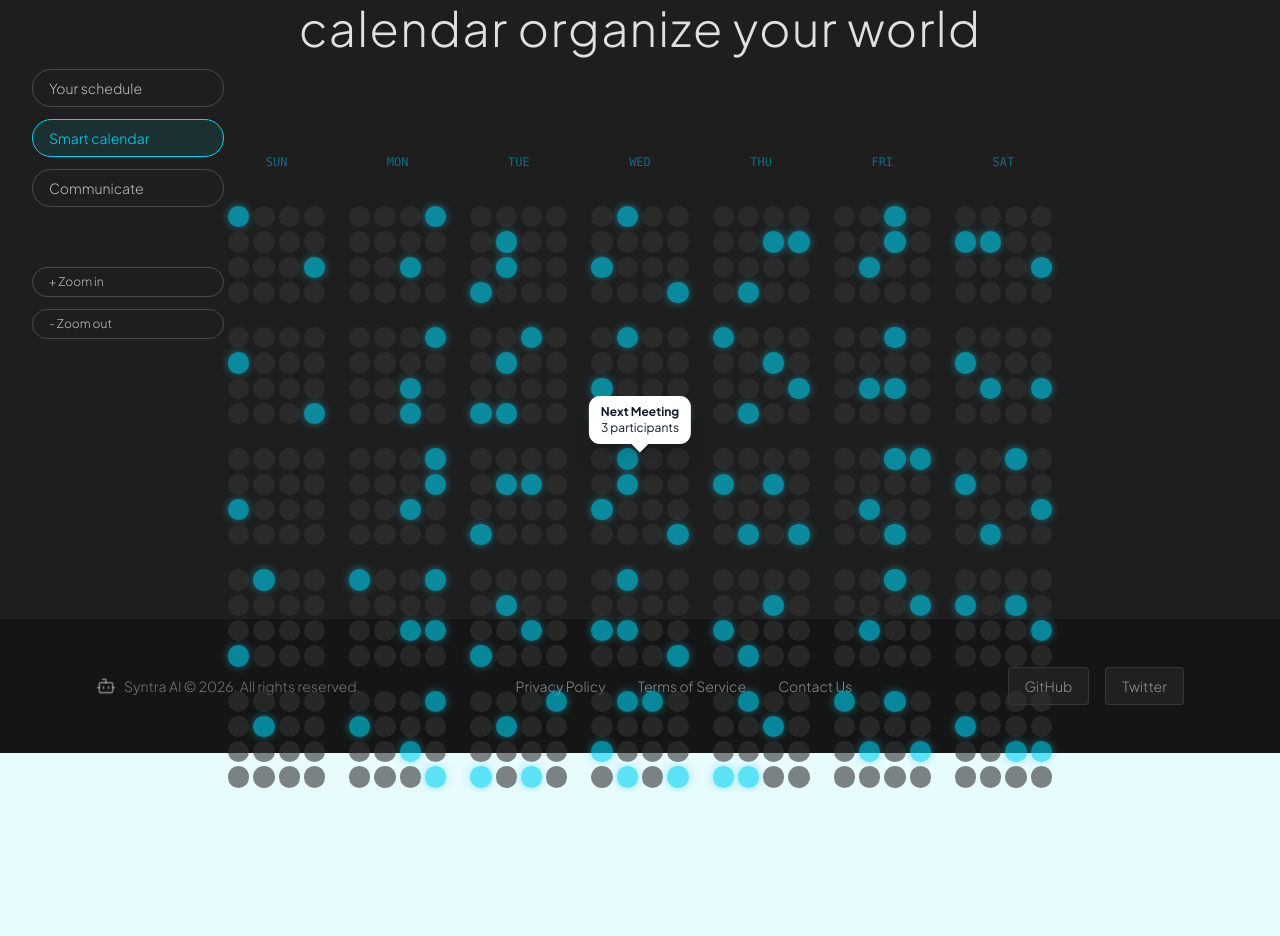
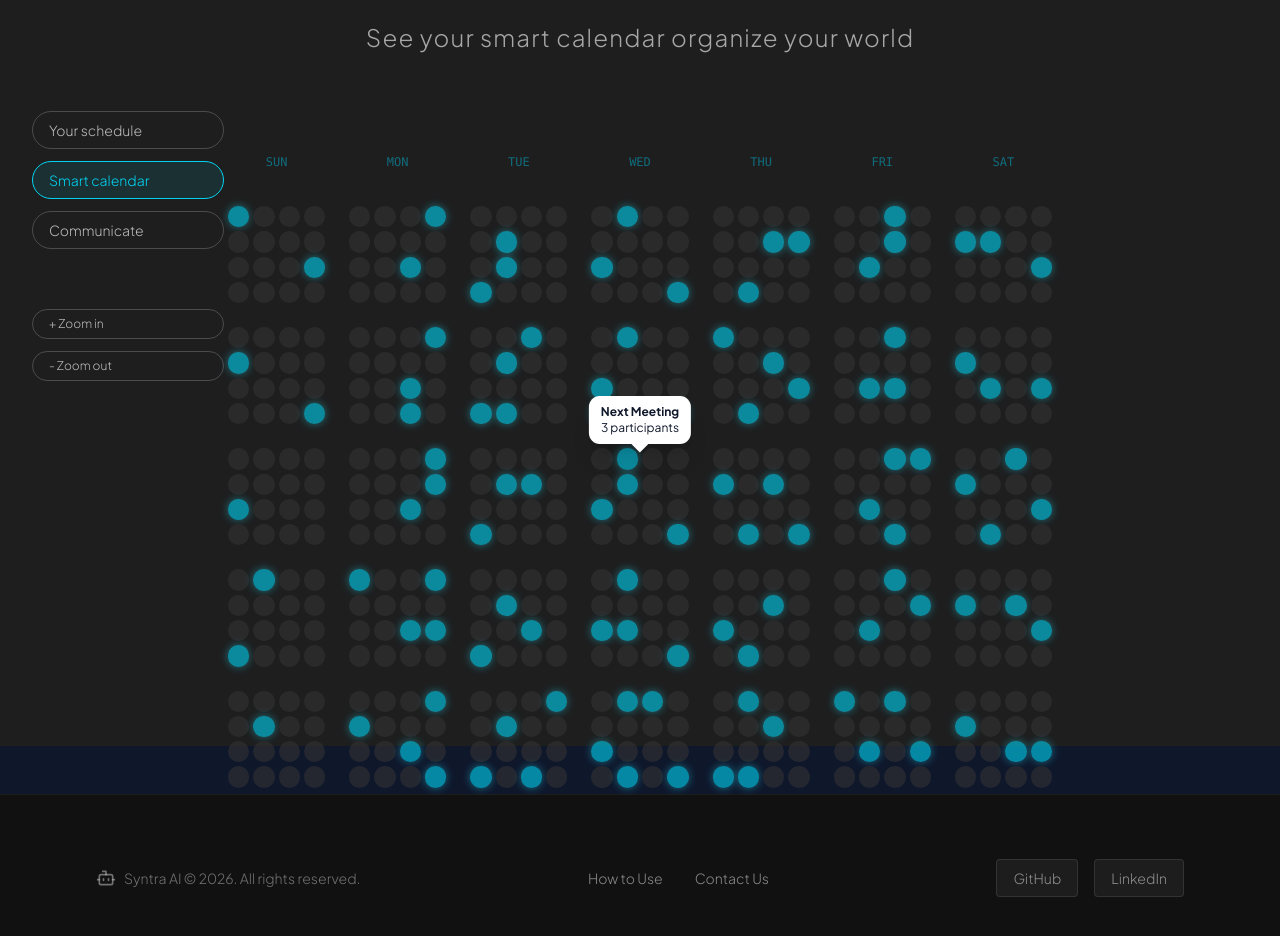
Before and after one commit to karambitbarrage15/Syntra, a Next.js app in the folder frontend/: page / in a window 1280 px wide. Shown: the part 1006-1942 px from the top of the page. Before the commit the page ends 1798 px from the top, so only its background shows below. Built offline with nearby package versions, Linux system fonts and the light colour scheme; no server answers; what @descope/nextjs-sdk would draw is missing.

Commit message:
Update footer and button links based on user request

```diff
--- a/frontend/src/app/page.tsx
+++ b/frontend/src/app/page.tsx
@@ -52,22 +52,22 @@ export default function Home() {
 
           {/* Action "Timer-like" Buttons */}
           <div className="flex flex-wrap justify-center gap-4 mb-24">
-            <Link href="/sign-in" className="flex flex-col items-center justify-center w-24 h-24 md:w-28 md:h-28 rounded-2xl border-2 border-white/30 backdrop-blur-md bg-black/10 hover:bg-white hover:text-slate-900 transition-all duration-300 group cursor-pointer">
+            <div className="flex flex-col items-center justify-center w-24 h-24 md:w-28 md:h-28 rounded-2xl border-2 border-white/30 backdrop-blur-md bg-black/10 transition-all duration-300">
               <span className="text-3xl md:text-4xl font-light">1</span>
-              <span className="text-xs font-light opacity-80 uppercase tracking-widest mt-1 group-hover:opacity-100">Sync</span>
-            </Link>
-            <Link href="/sign-in" className="flex flex-col items-center justify-center w-24 h-24 md:w-28 md:h-28 rounded-2xl border-2 border-white/30 backdrop-blur-md bg-black/10 hover:bg-white hover:text-slate-900 transition-all duration-300 group cursor-pointer">
+              <span className="text-xs font-light opacity-80 uppercase tracking-widest mt-1">Sync</span>
+            </div>
+            <div className="flex flex-col items-center justify-center w-24 h-24 md:w-28 md:h-28 rounded-2xl border-2 border-white/30 backdrop-blur-md bg-black/10 transition-all duration-300">
               <span className="text-3xl md:text-4xl font-light">2</span>
-              <span className="text-xs font-light opacity-80 uppercase tracking-widest mt-1 group-hover:opacity-100">Chat</span>
-            </Link>
+              <span className="text-xs font-light opacity-80 uppercase tracking-widest mt-1">Chat</span>
+            </div>
             <Link href="/sign-in" className="flex flex-col items-center justify-center w-28 h-32 md:w-32 md:h-36 rounded-2xl border-2 border-white bg-white text-slate-900 shadow-xl hover:scale-105 transition-transform duration-300 group cursor-pointer -mt-4">
               <span className="text-4xl md:text-5xl font-light">GO</span>
-              <span className="text-xs font-medium uppercase tracking-widest mt-2 text-slate-500">Sign In</span>
+              <span className="text-xs font-bold uppercase tracking-widest mt-2 text-slate-500 group-hover:text-slate-800 transition-colors">Sign In</span>
             </Link>
-            <Link href="/sign-in" className="flex flex-col items-center justify-center w-24 h-24 md:w-28 md:h-28 rounded-2xl border-2 border-white/30 backdrop-blur-md bg-black/10 hover:bg-white hover:text-slate-900 transition-all duration-300 group cursor-pointer">
+            <div className="flex flex-col items-center justify-center w-24 h-24 md:w-28 md:h-28 rounded-2xl border-2 border-white/30 backdrop-blur-md bg-black/10 transition-all duration-300">
               <span className="text-3xl md:text-4xl font-light">3</span>
-              <span className="text-xs font-light opacity-80 uppercase tracking-widest mt-1 group-hover:opacity-100">Relax</span>
-            </Link>
+              <span className="text-xs font-light opacity-80 uppercase tracking-widest mt-1">Relax</span>
+            </div>
           </div>
         </div>
 
@@ -84,7 +84,7 @@ export default function Home() {
       </section>
 
       {/* SECTION 2: DARK MODE (Dot Matrix Calendar) */}
-      <section className="relative min-h-screen w-full flex flex-col items-center pt-24 pb-12 px-6 lg:px-24 bg-[#1e1e1e]">
+      <section id="how-to-use" className="relative min-h-screen w-full flex flex-col items-center pt-24 pb-24 px-6 lg:px-24 bg-[#1e1e1e]">
 
         {/* Left Sidebar Menu */}
         <div className="hidden lg:flex absolute left-8 top-1/3 flex-col gap-3 z-20 w-48">
@@ -111,11 +111,11 @@ export default function Home() {
         {/* Main Content */}
         <div className="relative z-20 flex flex-col items-center text-center mt-12 w-full max-w-5xl text-white">
           <h2 className="text-3xl md:text-5xl font-light tracking-wide leading-tight mb-16 text-[#e0e0e0]">
-            Here you can see your smart <br/> calendar organize your world
+            How to Use Syntra <br/> <span className="text-2xl opacity-70">See your smart calendar organize your world</span>
           </h2>
 
           {/* Dot Matrix Calendar Graphic */}
-          <div className="relative w-full aspect-[2/1] max-w-4xl mx-auto flex flex-col gap-2 p-8">
+          <div className="relative w-full aspect-[2/1] max-w-4xl mx-auto flex flex-col gap-2 p-8 mb-20">
             {/* Generating a dot matrix grid mimicking a calendar layout */}
             <div className="grid grid-cols-7 gap-4 w-full h-full">
               {/* Days of week header */}
@@ -158,20 +158,18 @@ export default function Home() {
       </section>
 
       {/* FOOTER */}
-      <footer className="w-full bg-[#151515] text-white/50 py-12 px-6 lg:px-24 flex flex-col md:flex-row justify-between items-center gap-6 text-sm font-light border-t border-white/5">
+      <footer className="w-full bg-[#111111] text-white/50 py-16 mt-12 px-6 lg:px-24 flex flex-col md:flex-row justify-between items-center gap-8 text-sm font-light border-t border-white/5">
         <div className="flex items-center gap-2 opacity-80">
           <Bot className="size-5" />
           <span>Syntra AI © 2026. All rights reserved.</span>
         </div>
         <div className="flex gap-8">
-          {/* These links are great to have ready for Google's App Verification! */}
-          <a href="#" className="hover:text-white transition">Privacy Policy</a>
-          <a href="#" className="hover:text-white transition">Terms of Service</a>
-          <a href="#" className="hover:text-white transition">Contact Us</a>
+          <a href="#how-to-use" className="hover:text-white transition">How to Use</a>
+          <a href="mailto:chaturvediaditya6768@gmail.com" className="hover:text-white transition">Contact Us</a>
         </div>
         <div className="flex gap-4">
-          <a href="https://github.com/karambitbarrage15/Syntra" target="_blank" rel="noreferrer" className="px-4 py-2 rounded bg-white/5 hover:bg-white/10 transition border border-white/10">GitHub</a>
-          <button className="px-4 py-2 rounded bg-white/5 hover:bg-white/10 transition border border-white/10">Twitter</button>
+          <a href="https://github.com/karambitbarrage15" target="_blank" rel="noreferrer" className="px-4 py-2 rounded bg-white/5 hover:bg-white/10 transition border border-white/10">GitHub</a>
+          <a href="https://www.linkedin.com/in/aditya-chaturvedi-521a24277/" target="_blank" rel="noreferrer" className="px-4 py-2 rounded bg-white/5 hover:bg-white/10 transition border border-white/10">LinkedIn</a>
         </div>
       </footer>
 
```
